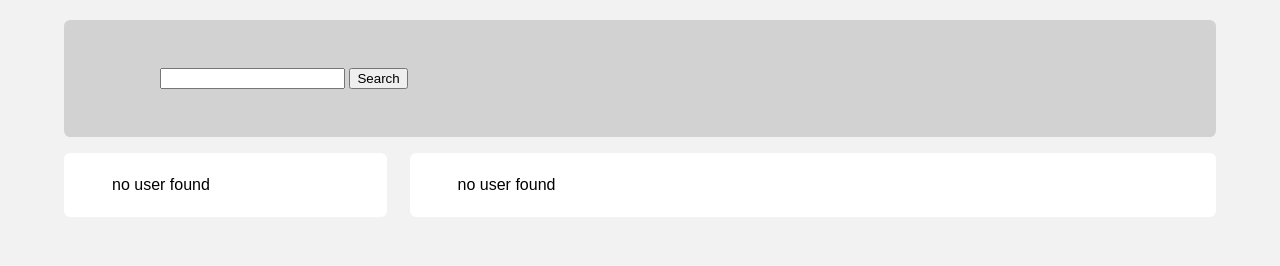
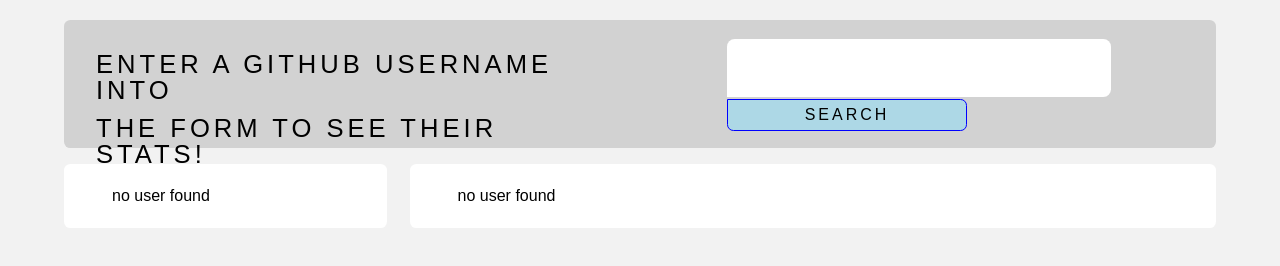
Before and after one commit to mpedersen2054/angular_github_api, a plain HTML site: page index.html in a window 1280 px wide. Drawn offline with nearby package versions, Linux system fonts and the light colour scheme.

Commit message:
add completed html and css for search

```diff
--- a/index.html
+++ b/index.html
@@ -10,25 +10,44 @@
 
 <div ng-controller="MainCtrl" id="main">
 
-    <div class="search">
-        <form name="searchName" ng-submit="search(username)">
-            <input type="search" ng-model="username" />
-            <input type="submit" value="Search" />
-        </form>
+    <!-- Error -->
+    <div class="error" ng-show="error">
+        <span>There was an error.</span>
     </div>
 
+    <!-- Search -->
+    <div class="search">
+        <div class="instructions">
+            <h2>Enter a Github username into</h2>
+            <h2>the form to see their stats!</h2>
+        </div>
+        <div class="username-search">
+            <form name="searchName" ng-submit="search(username)">
+                <input type="text" id="search-input" />
+                <br>
+                <input type="submit" value="Search" id="search-button" />
+            </form>
+        </div>
+    </div>
+
+    <!-- Sidebar -->
     <div class="sidebar">
         <div ng-show="!user">
-            no user found
+            <div class="no-user">
+                no user found
+            </div>
         </div>
         <div ng-show="user">
             there is a user
         </div>
     </div>
 
+    <!-- Repos -->
     <div class="repos">
         <div ng-show="!user">
-            no user found
+            <div class="no-user">
+                no user found
+            </div>
         </div>
         <div ng-show="user">
             there is a user
--- a/style.css
+++ b/style.css
@@ -12,10 +12,62 @@ body { font-family: Arial; font-size: 16px; font-weight: 300; padding: 20px 0; b
 
 .search {
     background-color: red;
-    padding: 3em 6em;
+    height: 8em;
     margin-bottom: 1em;
     background-color: #D2D2D2;
     border-radius: 0.4em;
+}
+
+.instructions {
+    width: 50%;
+    height: 8em;
+    margin-right: 2%;
+    float: left;
+    padding: 2em;
+}
+
+.instructions h2 {
+    font-size: 1.6em;
+    text-transform: uppercase;
+    letter-spacing: 4px;
+    margin-bottom: 0.5em;
+}
+
+.username-search {
+    width: 48%;
+    float: left;
+}
+
+.search form {
+    height: 8em;
+    padding-left: 4em;
+}
+
+#search-input {
+    width: 20em;
+    height: 3em;
+    border-radius: 0.4em 0.4em 0.4em 0;
+    border: none;
+    font-size: 1.2em;
+    margin-top: 1em;
+    margin-bottom: 0.1em;
+    padding-left: 0.6em;
+}
+
+#search-button {
+    width: 15em;
+    height: 2em;
+    border-radius: 0em 0.4em 0.4em 0.4em;
+    border: 1px solid blue;
+    background-color: lightblue;
+    text-transform: uppercase;
+    font-size: 1em;
+    letter-spacing: 3px;
+}
+
+#search-button:hover {
+    background-color: blue;
+    color: #fff;
 }
 
 /*******************************
```
